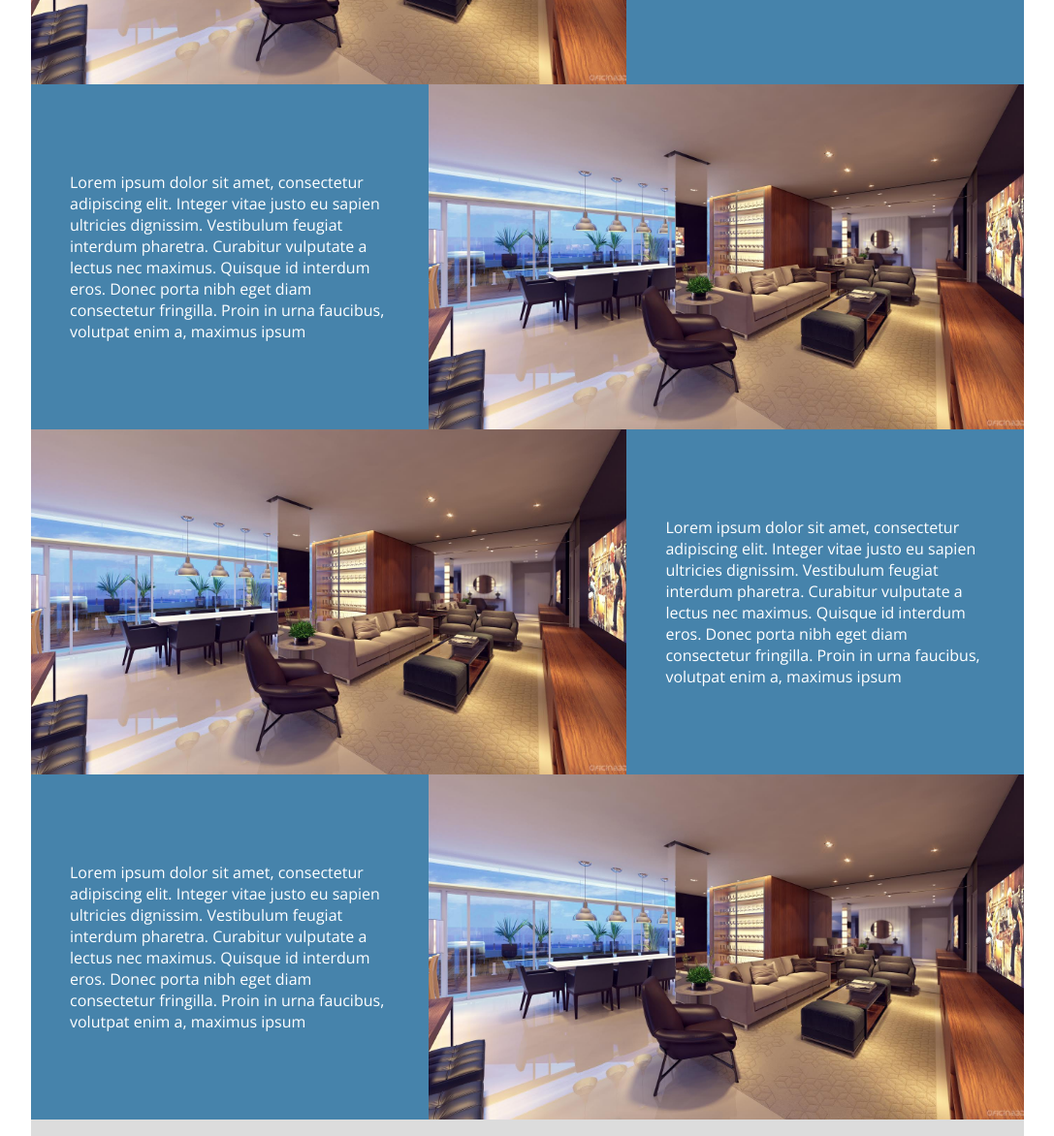
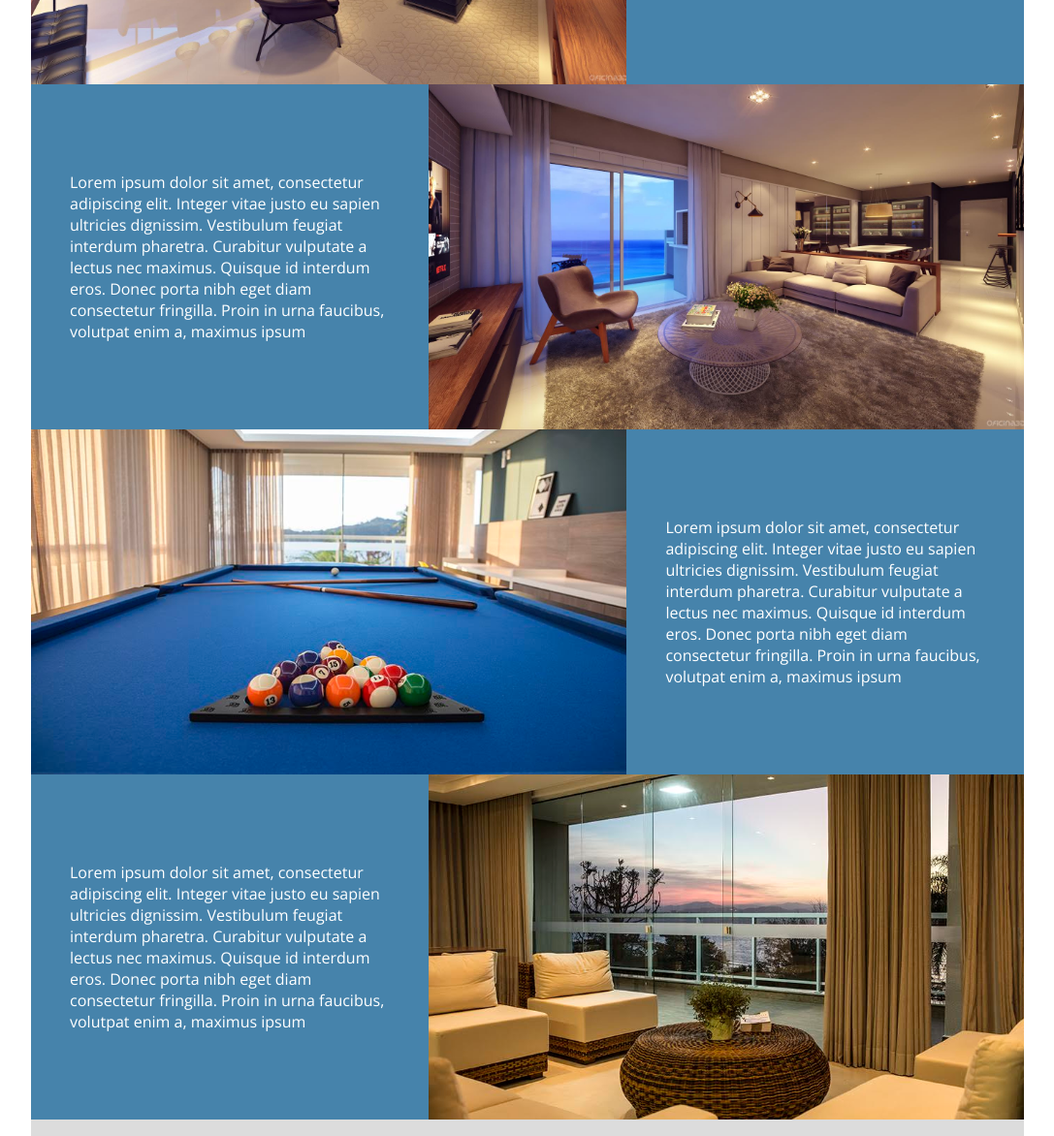
Before and after one commit to fabiosoutto/Landing-Page1, a plain HTML site: page index.html in a window 1280 px wide. Shown: the part 1108-2280 px from the top of the page at 97% size, without its empty margins (96-1183 px from the left). Drawn offline with nearby package versions, Linux system fonts and the light colour scheme.

Commit message:
Update index.html

```diff
--- a/index.html
+++ b/index.html
@@ -77,7 +77,7 @@
 		</div><!--flex-mosaico-->
 
 		<div class="flex-mosaico">
-		<div style="background-image:url('imagens/mosaico1.jpg');order:2;" class="item-1-mosaico"></div><!--item1-mosaico-->
+		<div style="background-image:url('imagens/mosaico2.jpg');order:2;" class="item-1-mosaico"></div><!--item1-mosaico-->
 
 		<div class="item-2-mosaico" style="order:1;">
 			<p>Lorem ipsum dolor sit amet, consectetur adipiscing elit. Integer vitae justo eu sapien ultricies dignissim. Vestibulum feugiat interdum pharetra. Curabitur vulputate a lectus nec maximus. Quisque id interdum eros. Donec porta nibh eget diam consectetur fringilla. Proin in urna faucibus, volutpat enim a, maximus ipsum</p>
@@ -86,7 +86,7 @@
 		</div><!--flex-mosaico-->
 
 				<div class="flex-mosaico">
-		<div style="background-image:url('imagens/mosaico1.jpg');" class="item-1-mosaico"></div><!--item1-mosaico-->
+		<div style="background-image:url('imagens/mosaico3.jpg');" class="item-1-mosaico"></div><!--item1-mosaico-->
 
 		<div class="item-2-mosaico">
 			<p>Lorem ipsum dolor sit amet, consectetur adipiscing elit. Integer vitae justo eu sapien ultricies dignissim. Vestibulum feugiat interdum pharetra. Curabitur vulputate a lectus nec maximus. Quisque id interdum eros. Donec porta nibh eget diam consectetur fringilla. Proin in urna faucibus, volutpat enim a, maximus ipsum</p>
@@ -95,7 +95,7 @@
 		</div><!--flex-mosaico-->
 
 		<div class="flex-mosaico">
-		<div style="background-image:url('imagens/mosaico1.jpg');order:2;" class="item-1-mosaico"></div><!--item1-mosaico-->
+		<div style="background-image:url('imagens/mosaico4.jpg');order:2;" class="item-1-mosaico"></div><!--item1-mosaico-->
 
 		<div class="item-2-mosaico" style="order:1;">
 			<p>Lorem ipsum dolor sit amet, consectetur adipiscing elit. Integer vitae justo eu sapien ultricies dignissim. Vestibulum feugiat interdum pharetra. Curabitur vulputate a lectus nec maximus. Quisque id interdum eros. Donec porta nibh eget diam consectetur fringilla. Proin in urna faucibus, volutpat enim a, maximus ipsum</p>
```
